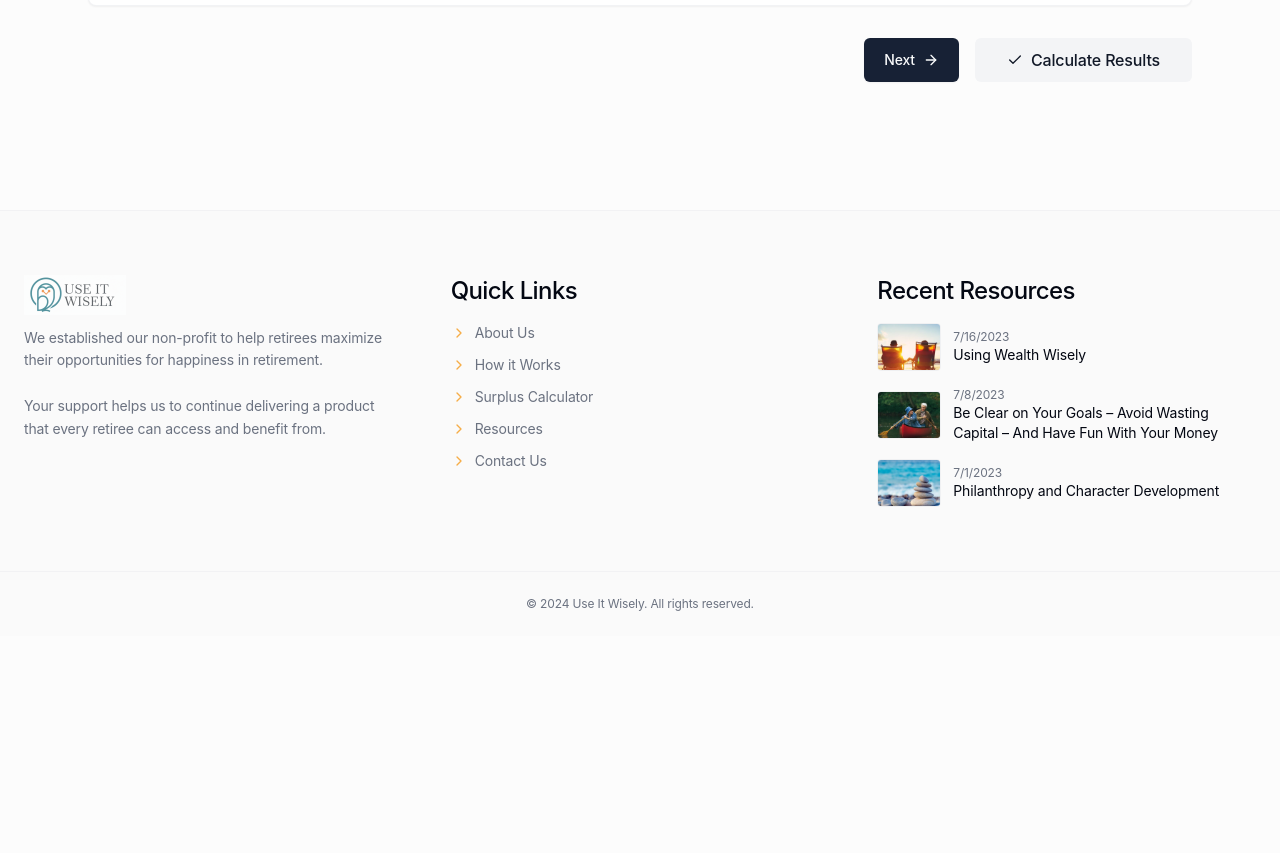
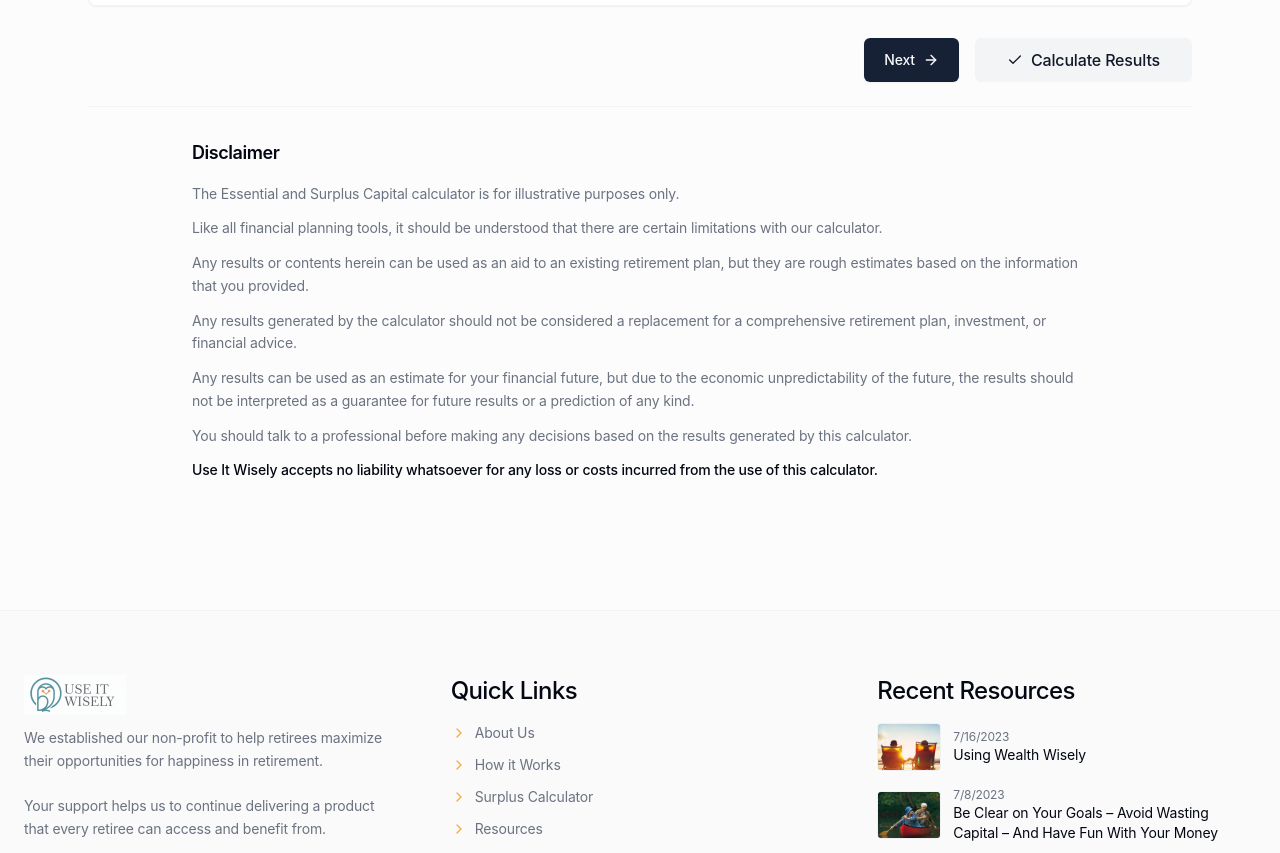
Before and after one commit to amackenzie1/calculator-plugin, a React (Vite) app in the folder React/: page /calculator in a window 1280 px wide. Shown: the part 1580-2433 px from the top of the page. Before the commit the page ends 2216 px from the top, so only its background shows below. Built offline with nearby package versions, Linux system fonts and the light colour scheme.

Commit message:
disclaimer

```diff
--- a/React/src/pages/CalculatorPage.tsx
+++ b/React/src/pages/CalculatorPage.tsx
@@ -6,6 +6,36 @@ function CalculatorPage() {
     <div className="container mx-auto px-6 max-w-6xl py-12 space-y-6">
       <h1 className="text-2xl md:text-3xl font-bold">Surplus Calculator</h1>
       <ActivePlugin />
+
+      {/* Disclaimer Section */}
+      <div className="mt-12 border-t border-border/40 pt-8">
+        <div className="max-w-4xl mx-auto">
+          <h2 className="text-lg font-semibold text-foreground mb-4">Disclaimer</h2>
+          <div className="text-sm text-muted-foreground space-y-3 leading-relaxed">
+            <p>
+              The Essential and Surplus Capital calculator is for illustrative purposes only.
+            </p>
+            <p>
+              Like all financial planning tools, it should be understood that there are certain limitations with our calculator.
+            </p>
+            <p>
+              Any results or contents herein can be used as an aid to an existing retirement plan, but they are rough estimates based on the information that you provided.
+            </p>
+            <p>
+              Any results generated by the calculator should not be considered a replacement for a comprehensive retirement plan, investment, or financial advice.
+            </p>
+            <p>
+              Any results can be used as an estimate for your financial future, but due to the economic unpredictability of the future, the results should not be interpreted as a guarantee for future results or a prediction of any kind.
+            </p>
+            <p>
+              You should talk to a professional before making any decisions based on the results generated by this calculator.
+            </p>
+            <p className="font-medium text-foreground">
+              Use It Wisely accepts no liability whatsoever for any loss or costs incurred from the use of this calculator.
+            </p>
+          </div>
+        </div>
+      </div>
     </div>
   );
 }
```
